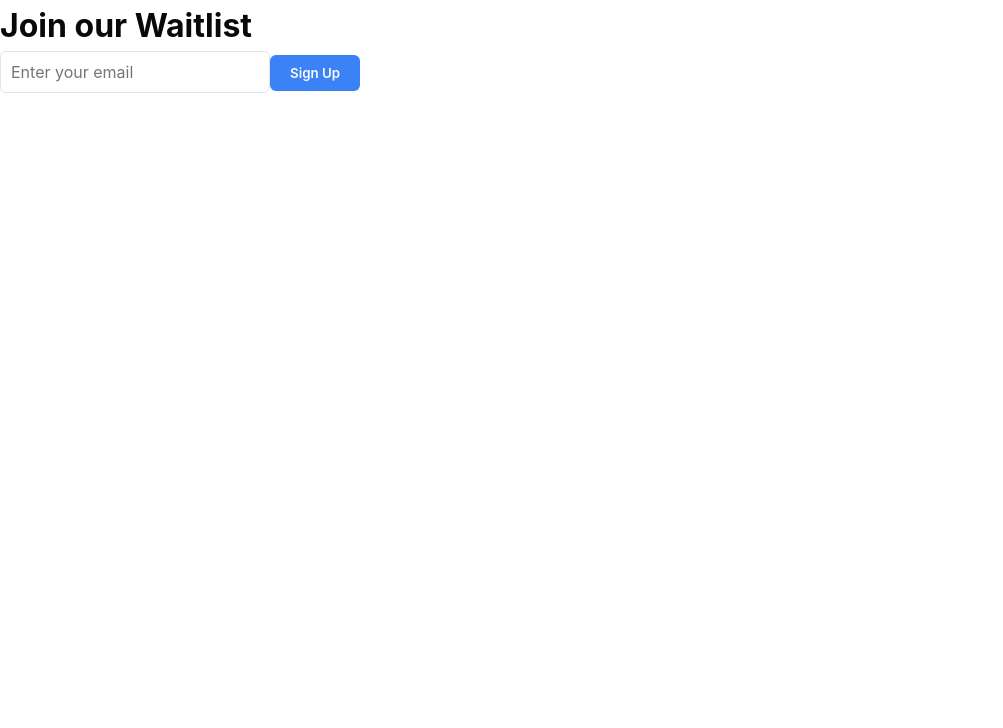
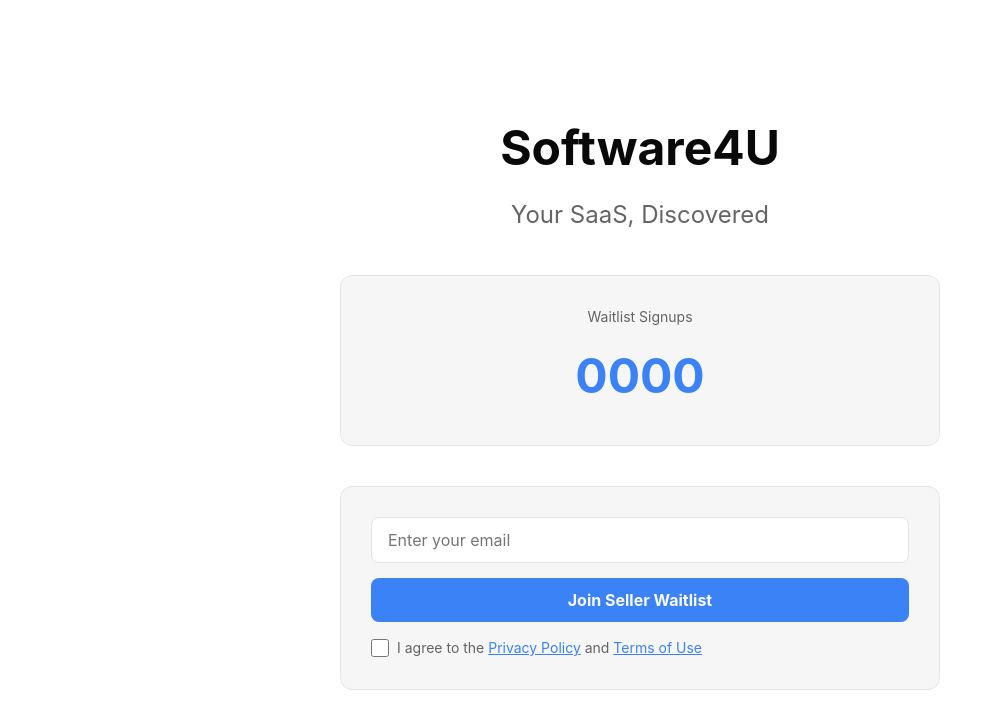
Before and after one commit to studybud4u-droid/Software4U-waitlist, a Next.js app: page / in a window 1280 px wide. Shown: the top 728 px of the page, without its empty margins (0-1003 px from the left). Built offline with nearby package versions, Linux system fonts and the light colour scheme; no server answers; the database is empty.

Commit message:
Refactor waitlist signup component with new features

```diff
--- a/app/page.tsx
+++ b/app/page.tsx
@@ -1,37 +1,275 @@
-import React from 'react';
-import { supabase } from '../utils/supabaseClient';
+'use client';
 
-const WaitlistSignupPage: React.FC = () => {
-    const [email, setEmail] = React.useState('');
+import React, { useState, useEffect } from 'react';
+import { supabase } from '@/utils/supabaseClient';
 
-    const handleSubmit = async (e: React.FormEvent<HTMLFormElement>) => {
+export default function WaitlistPage() {
+  const [email, setEmail] = useState('');
+  const [isSubmitted, setIsSubmitted] = useState(false);
+  const [signupCount, setSignupCount] = useState(0);
+  const [isLoading, setIsLoading] = useState(false);
+  const [error, setError] = useState('');
+  const [userPosition, setUserPosition] = useState(0);
+  const [agreedToTerms, setAgreedToTerms] = useState(false);
+
+  useEffect(() => {
+    fetchSignupCount();
+
+    const channel = supabase
+      .channel('waitlist_changes')
+      .on(
+        'postgres_changes',
+        { event: 'INSERT', schema: 'public', table: 'waitlist_signups' },
+        () => {
+          setSignupCount(prev => prev + 1);
+        }
+      )
+      .subscribe();
+
+    return () => {
+      supabase.removeChannel(channel);
+    };
+  }, []);
+
+  const fetchSignupCount = async () => {
+    const { count } = await supabase
+      .from('waitlist_signups')
+      .select('*', { count: 'exact', head: true });
+
+    if (count !== null) {
+      setSignupCount(count);
+    }
+  };
+
+  const validateEmail = (email: string): boolean => {
+    const regex = /^[^\s@]+@[^\s@]+\.[^\s@]+$/;
+    return regex.test(email);
+  };
+
+  const handleSubmit = async (e: React.FormEvent) => {
     e.preventDefault();
-        const { data, error } = await supabase
-            .from('waitlist')
-            .insert([{ email }]);
+    setError('');
 
-        if (error) {
-            console.error('Error adding to waitlist:', error);
+    if (!email) {
+      setError('Please enter your email');
+      return;
+    }
+
+    if (!validateEmail(email)) {
+      setError('Please enter a valid email address');
+      return;
+    }
+
+    if (!agreedToTerms) {
+      setError('Please agree to the Privacy Policy and Terms of Use');
+      return;
+    }
+
+    setIsLoading(true);
+
+    try {
+      const { data, error: insertError } = await supabase
+        .from('waitlist_signups')
+        .insert([{ email, consent_given: true }])
+        .select('id, email')
+        .single();
+
+      if (insertError) {
+        if (insertError.code === '23505') {
+          setError('This email is already on the waitlist!');
         } else {
-            console.log('Successfully added to waitlist:', data);
+          setError('Error joining waitlist. Please try again.');
+        }
+        setIsLoading(false);
+        return;
+      }
+
+      setUserPosition(signupCount + 1);
+      setIsSubmitted(true);
+      setEmail('');
+      setAgreedToTerms(false);
+    } catch (err) {
+      setError('An unexpected error occurred. Please try again.');
+      console.error('Signup error:', err);
+    } finally {
+      setIsLoading(false);
     }
   };
 
   return (
-        <div>
-            <h1>Join our Waitlist</h1>
-            <form onSubmit={handleSubmit}>
+    <div style={styles.container}>
+      <div style={styles.content}>
+        <h1 style={styles.title}>Software4U</h1>
+        <p style={styles.subtitle}>Your SaaS, Discovered</p>
+
+        <div style={styles.counterBox}>
+          <p style={styles.counterLabel}>Waitlist Signups</p>
+          <p style={styles.counter}>{signupCount.toString().padStart(4, '0')}</p>
+        </div>
+
+        {!isSubmitted ? (
+          <div style={styles.formBox}>
+            {error && <div style={styles.errorBox}>{error}</div>}
+
+            <form onSubmit={handleSubmit} style={styles.form}>
               <input
                 type="email"
+                placeholder="Enter your email"
                 value={email}
                 onChange={(e) => setEmail(e.target.value)}
                 required
-                    placeholder="Enter your email"
+                style={styles.input}
               />
-                <button type="submit">Sign Up</button>
+
+              <button
+                type="submit"
+                disabled={isLoading}
+                style={{
+                  ...styles.button,
+                  opacity: isLoading ? 0.6 : 1,
+                  cursor: isLoading ? 'not-allowed' : 'pointer',
+                }}
+              >
+                {isLoading ? 'Joining...' : 'Join Seller Waitlist'}
+              </button>
+
+              <label style={styles.checkboxLabel}>
+                <input
+                  type="checkbox"
+                  checked={agreedToTerms}
+                  onChange={(e) => setAgreedToTerms(e.target.checked)}
+                  style={styles.checkbox}
+                />
+                <span>
+                  I agree to the{' '}
+                  <a href="/privacy" style={styles.link}>Privacy Policy</a>
+                  {' '}and{' '}
+                  <a href="/terms" style={styles.link}>Terms of Use</a>
+                </span>
+              </label>
             </form>
           </div>
+        ) : (
+          <div style={styles.successBox}>
+            <h2 style={styles.successTitle}>You're on the list! ✓</h2>
+            <p style={styles.successText}>
+              Check your email for confirmation. You've secured spot #{userPosition}
+            </p>
+          </div>
+        )}
+      </div>
+    </div>
   );
+}
+
+const styles = {
+  container: {
+    minHeight: '100vh',
+    display: 'flex',
+    alignItems: 'center',
+    justifyContent: 'center',
+    background: 'var(--background)',
+    padding: '20px',
+  } as React.CSSProperties,
+  content: {
+    maxWidth: '600px',
+    width: '100%',
+    textAlign: 'center' as const,
+  } as React.CSSProperties,
+  title: {
+    fontSize: '48px',
+    fontWeight: 'bold',
+    marginBottom: '10px',
+    color: 'var(--foreground)',
+  } as React.CSSProperties,
+  subtitle: {
+    fontSize: '24px',
+    color: 'var(--muted-foreground)',
+    marginBottom: '40px',
+  } as React.CSSProperties,
+  counterBox: {
+    background: 'var(--card)',
+    padding: '30px',
+    borderRadius: '12px',
+    marginBottom: '40px',
+    border: '1px solid var(--border)',
+  } as React.CSSProperties,
+  counterLabel: {
+    color: 'var(--muted-foreground)',
+    fontSize: '14px',
+    marginBottom: '10px',
+  } as React.CSSProperties,
+  counter: {
+    fontSize: '48px',
+    fontWeight: 'bold',
+    color: 'var(--primary)',
+  } as React.CSSProperties,
+  formBox: {
+    background: 'var(--card)',
+    padding: '30px',
+    borderRadius: '12px',
+    border: '1px solid var(--border)',
+  } as React.CSSProperties,
+  form: {
+    display: 'flex',
+    flexDirection: 'column' as const,
+    gap: '15px',
+  } as React.CSSProperties,
+  input: {
+    padding: '12px 16px',
+    fontSize: '16px',
+    borderRadius: '8px',
+    border: '1px solid var(--input)',
+    background: 'var(--background)',
+    color: 'var(--foreground)',
+  } as React.CSSProperties,
+  button: {
+    padding: '12px 24px',
+    fontSize: '16px',
+    fontWeight: 'bold',
+    borderRadius: '8px',
+    background: 'var(--primary)',
+    color: 'var(--primary-foreground)',
+    transition: 'all 0.2s',
+  } as React.CSSProperties,
+  checkboxLabel: {
+    display: 'flex',
+    alignItems: 'center',
+    gap: '8px',
+    fontSize: '14px',
+    color: 'var(--muted-foreground)',
+  } as React.CSSProperties,
+  checkbox: {
+    width: '18px',
+    height: '18px',
+    cursor: 'pointer',
+  } as React.CSSProperties,
+  link: {
+    color: 'var(--primary)',
+    textDecoration: 'underline',
+  } as React.CSSProperties,
+  errorBox: {
+    background: '#fee',
+    color: '#c33',
+    padding: '12px',
+    borderRadius: '8px',
+    marginBottom: '15px',
+    fontSize: '14px',
+  } as React.CSSProperties,
+  successBox: {
+    background: 'var(--card)',
+    padding: '40px',
+    borderRadius: '12px',
+    border: '2px solid var(--primary)',
+  } as React.CSSProperties,
+  successTitle: {
+    fontSize: '32px',
+    fontWeight: 'bold',
+    marginBottom: '15px',
+    color: 'var(--primary)',
+  } as React.CSSProperties,
+  successText: {
+    color: 'var(--muted-foreground)',
+    fontSize: '16px',
+  } as React.CSSProperties,
 };
-
-export default WaitlistSignupPage;
```
Lines whose indentation alone changed are shown as unchanged.
